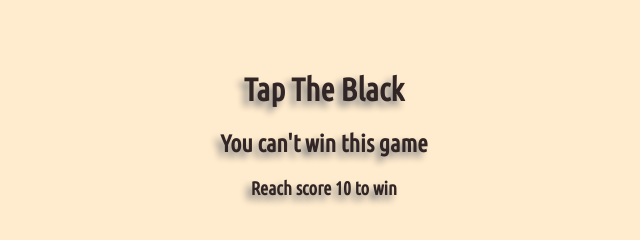
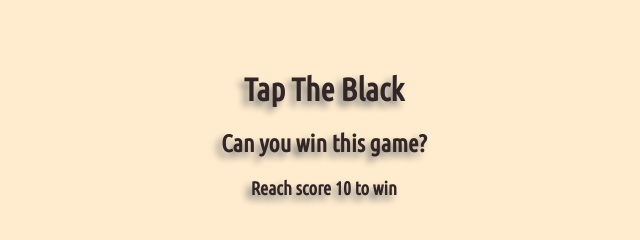
Before and after one commit to huwngnosleep/tap_the_black_webgame, a plain HTML site: page public/index.html in a window 1280 px wide. Shown: the top 240 px of the page, 316-956 px from the left. Drawn offline with Linux system fonts and the light colour scheme.

Commit message:
Update index.html

```diff
--- a/public/index.html
+++ b/public/index.html
@@ -70,7 +70,7 @@
     </div>
     <div id="header">
         <h1>Tap The Black</h1>
-        <h2>You can't win this game</h2>
+        <h2>Can you win this game?</h2>
         <h3>Reach score 10 to win</h3>
         <!-- <button id="button5" class="button" value="5" onclick="chooseButton(but5)"></button> -->
     </div>
```
